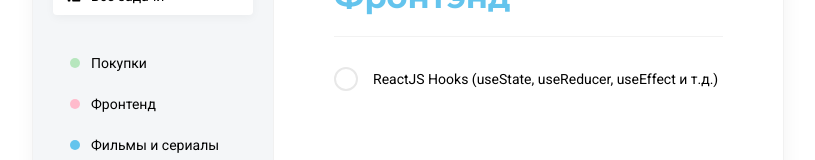
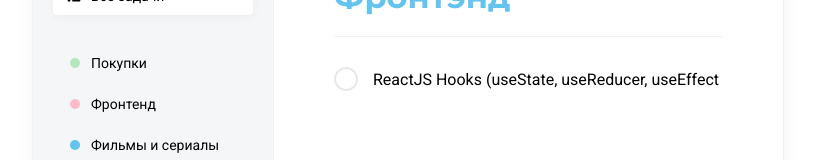
Before and after one commit to EossForos/todo-app, a React (Create React App) app: page / in a window 1280 px wide. Shown: the part 218-378 px from the top of the page, without its empty margins (232-1047 px from the left). Built offline with nearby package versions, Linux system fonts and the light colour scheme.

Commit message:
Transition scss

```diff
--- a/src/App.jsx
+++ b/src/App.jsx
@@ -8,7 +8,7 @@ import DB from './assets/db'
 function App() {
     const [lists, setLists] = useState(
         DB.lists.map(item => {
-            item.color = DB.colors.filter(color => color.id === item.colorId)[0].name;
+            item.color = DB.colors.find(color => color.id === item.colorId).name;
             return item;
         }));
 
@@ -16,6 +16,7 @@ function App() {
         const newList = [...lists, obj];
         setLists(newList);
     };
+
 
     return (
         <div className="todo">
--- a/src/components/List/list.scss
+++ b/src/components/List/list.scss
@@ -25,6 +25,7 @@
     padding: 10px 12px;
     cursor: pointer;
     margin-bottom: 5px;
+    transition: background-color 0.15s ease-in-out;
 
     &:hover #{$self}__remove-icon {
       opacity: 0.2;
@@ -32,6 +33,7 @@
 
     #{$self}__remove-icon {
       opacity: 0;
+      transition: opacity 0.15s ease-in-out;
 
       &:hover {
         opacity: 0.8;
--- a/src/components/Tasks/Tasks.scss
+++ b/src/components/Tasks/Tasks.scss
@@ -32,8 +32,11 @@
       display: flex;
       align-items: center;
 
-      p {
+      input {
         margin-left: 15px;
+        border: 0;
+        font-size: 16px;
+        width: 100%;
       }
     }
   }
@@ -44,6 +47,7 @@
     }
 
     svg {
+      transition: opacity 0.15s ease-in-out;
       path {
         stroke: #F2F2F2;
       }
@@ -83,6 +87,7 @@
       border-radius: 30px;
       width: 20px;
       height: 20px;
+      transition: background-color 0.15s ease-in-out, border-color 0.15s ease-in-out;
 
       svg {
         opacity: 0;
--- a/src/components/Tasks/index.jsx
+++ b/src/components/Tasks/index.jsx
@@ -25,14 +25,14 @@ const Tasks = () => {
                             >
                                 <path
                                     d="M9.29999 1.20001L3.79999 6.70001L1.29999 4.20001"
-                                    stroke="black" stroke-width="1.5"
-                                    stroke-linecap="round"
-                                    stroke-linejoin="round"
+                                    stroke="black" strokeWidth="1.5"
+                                    strokeLinecap="round"
+                                    strokeLinejoin="round"
                                 />
                             </svg>
                         </label>
                     </div>
-                    <p>ReactJS Hooks (useState, useReducer, useEffect и т.д.)</p>
+                    <input value="ReactJS Hooks (useState, useReducer, useEffect и т.д.)"/>
                 </div>
             </div>
 
```
